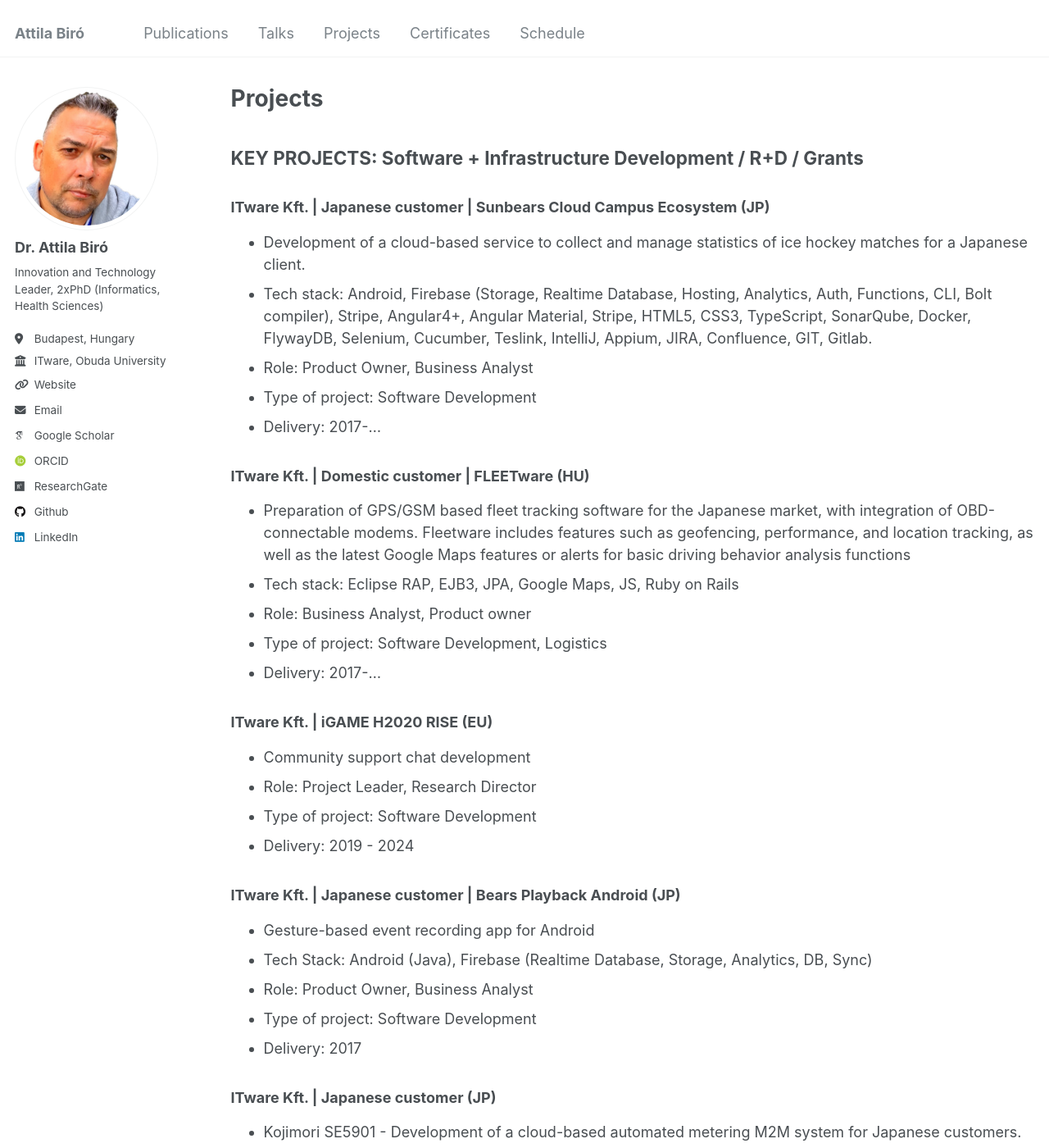
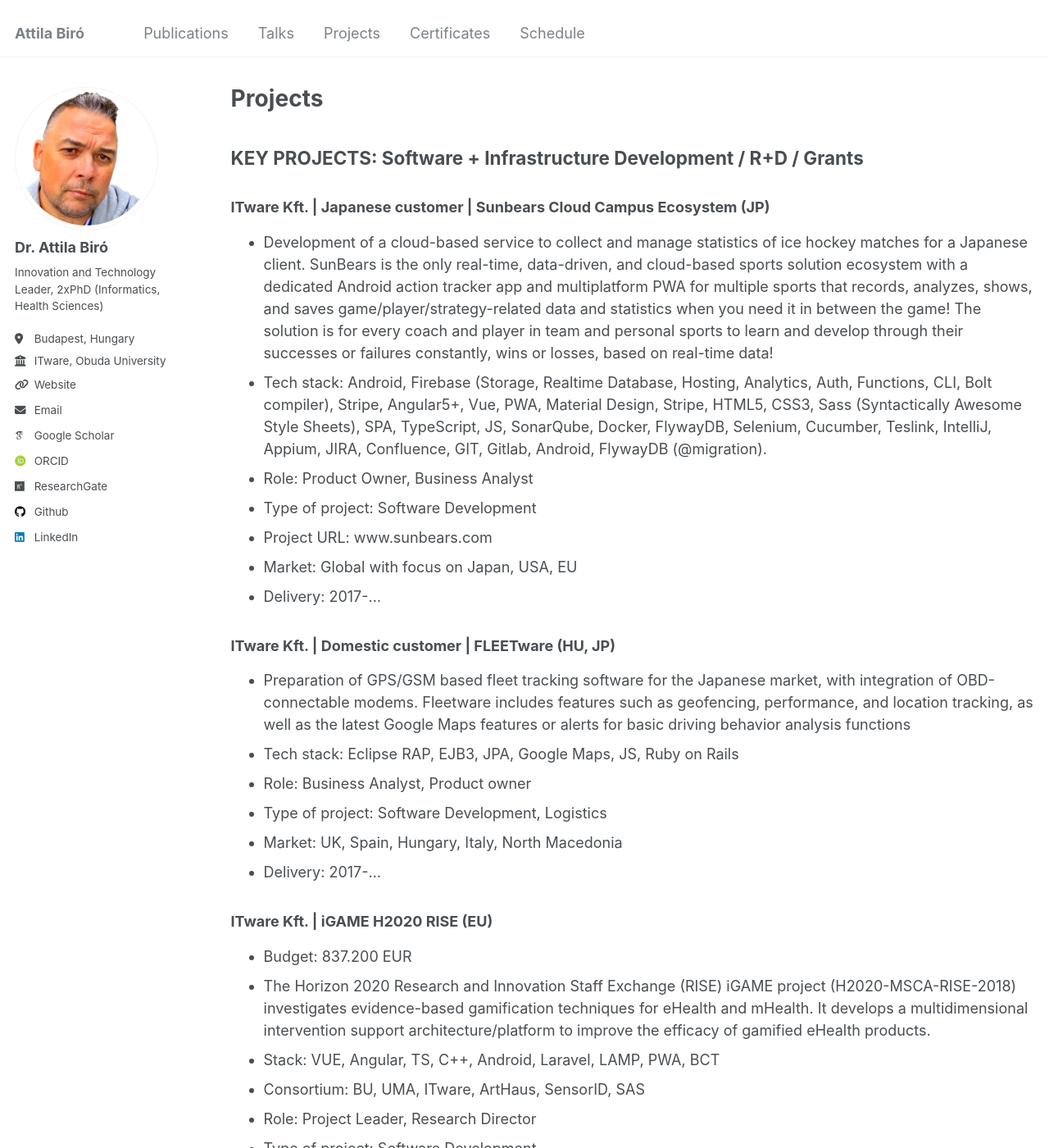
Before and after one commit to biroka/biroka.github.io, a Jekyll site: the page built from _pages/projects.md, in a window 1280 px wide and 1400 px high. Shown: the whole window at 82% size. Built offline with Jekyll 4.4.1, drawn with Linux system fonts in a browser that asks for light colours; some web fonts are replaced; some of the changed text lies outside the part shown.

Commit message:
Update projects.md

```diff
--- a/_pages/projects.md
+++ b/_pages/projects.md
@@ -8,21 +8,27 @@ author_profile: true
 ## KEY PROJECTS: Software + Infrastructure Development / R+D / Grants
 
 ### ITware Kft. | Japanese customer | Sunbears Cloud Campus Ecosystem (JP)
- * Development of a cloud-based service to collect and manage statistics of ice hockey matches for a Japanese client.
- * Tech stack: Android, Firebase (Storage, Realtime Database, Hosting, Analytics, Auth, Functions, CLI, Bolt compiler), Stripe, Angular4+, Angular Material, Stripe, HTML5, CSS3, TypeScript, SonarQube, Docker, FlywayDB, Selenium, Cucumber, Teslink, IntelliJ, Appium, JIRA, Confluence, GIT, Gitlab.
+ * Development of a cloud-based service to collect and manage statistics of ice hockey matches for a Japanese client. SunBears is the only real-time, data-driven, and cloud-based sports solution ecosystem with a dedicated Android action tracker app and multiplatform PWA for multiple sports that records, analyzes, shows, and saves game/player/strategy-related data and statistics when you need it in between the game! The solution is for every coach and player in team and personal sports to learn and develop through their successes or failures constantly, wins or losses, based on real-time data!
+ * Tech stack: Android, Firebase (Storage, Realtime Database, Hosting, Analytics, Auth, Functions, CLI, Bolt compiler), Stripe, Angular5+, Vue, PWA, Material Design, Stripe, HTML5, CSS3, Sass (Syntactically Awesome Style Sheets), SPA, TypeScript, JS, SonarQube, Docker, FlywayDB, Selenium, Cucumber, Teslink, IntelliJ, Appium, JIRA, Confluence, GIT, Gitlab,  Android, FlywayDB (@migration).
  * Role: Product Owner, Business Analyst
  * Type of project: Software Development
+ * Project URL: www.sunbears.com
+ * Market: Global with focus on Japan, USA, EU
  * Delivery: 2017-...
 
-### ITware Kft. | Domestic customer | FLEETware (HU)
+### ITware Kft. | Domestic customer | FLEETware (HU, JP)
  * Preparation of GPS/GSM based fleet tracking software for the Japanese market, with integration of OBD-connectable modems. Fleetware includes features such as geofencing, performance, and location tracking, as well as the latest Google Maps features or alerts for basic driving behavior analysis functions
  * Tech stack: Eclipse RAP, EJB3, JPA, Google Maps, JS, Ruby on Rails
  * Role: Business Analyst, Product owner
  * Type of project: Software Development, Logistics
+ * Market: UK, Spain, Hungary, Italy, North Macedonia
  * Delivery: 2017-...
 
 ### ITware Kft. | iGAME H2020 RISE (EU)
- * Community support chat development
+ * Budget: 837.200 EUR
+ * The Horizon 2020 Research and Innovation Staff Exchange (RISE) iGAME project (H2020-MSCA-RISE-2018) investigates evidence-based gamification techniques for eHealth and mHealth. It develops a multidimensional intervention support architecture/platform to improve the efficacy of gamified eHealth products.
+ * Stack: VUE, Angular, TS, C++, Android, Laravel, LAMP, PWA, BCT
+ * Consortium: BU, UMA, ITware, ArtHaus, SensorID, SAS
  * Role: Project Leader, Research Director
  * Type of project: Software Development
  * Delivery: 2019 - 2024
@@ -42,10 +48,12 @@ author_profile: true
  * Delivery: 2016
 
 ### ITware Kft. | Ecolane Logistics Systems Redesign (FI, USA)
- * Rewriting the previous user interface of the client's route optimization solution in PHP into Ruby on Rails, and refactoring the backend system in Java.
- * Tech stack: Ruby on Rails (RoR), REST, jQuery, JSON, HTML5, KML, J2EE
+ * Budget: 190.000+ EUR
+ * Ecolane DRT is a cutting edge software solution for the management of demand response transportation which enables better forecasting and planning for transportation services. It can be accessed securely via standard web browsers and incorporates industry-leading tools to most effectively monitor operational processes and resources. Real-time optimization allows for the most efficient scheduling and reporting approach available on the market today. The target of the project is to redesign the current system written in PHP, Java (Tapestry), and Ruby on Rails and to develop the newest version of the web-based dispatch center UI of Ecolane DRT with Ruby on Rails (RoR) framework. The new solution gains more flexible functionality, and UX will be able to elevate the quality of their customer support and CSI.
+ * Tech stack: Ruby on Rails (RoR), REST, jQuery, JSON, HTML5, KML, J2EE, Java, Selenium, Gherkin, Cucumber, Testlink, Testrail
  * Role: Project Manager
  * Type of project: Software Development
+ * Market: Finland, USA
  * Delivery: 2015
 
 ### ITware Kft. | Docler CSC (L)
@@ -231,7 +239,9 @@ Delivery: 2014
  * SOMODY - Design and modernization of equipments for building technology, pastry, and kitchen technology (Centrál Kávéház, Budapest) (Somody Kft.) (HU)
 
 ## GRANTS
-* 2024 ITWARE - iGAME H2020 RISE -  cross-country (ES, UK, IT, MK, HU) consortium project (EU)
+* 2024 ITWARE - iGAME H2020 RISE cross-country (ES, UK, IT, MK, HU) consortium project, 837.200 EUR (EU)
+* 2019 ITWARE - VEKOP-2.1.1-15-2016-00137 - Innovatív felhő alapú tesztautomatizálási megoldások fejlesztése az ITware Kft-nél, 36.609.369 HUF (HU)
+* 2019 ITWARE - GINOP 2.1.7-15-2016-01517 - Távoli járműdiagnosztikára épülő innovatív szolgáltatás létrehozása az ITware Kft-nél, 57.049.215 HUF (HU)
 * 2013 ITWARE - GOP 1.3.1-11/A-2011-0125 Multifunkciós, multi-protokol, univerzális, alacsony költségű, nagy megbízhatóságú szenzorhálózati technológia (M3S) fejlesztése KKV-k számára, 182.000 EUR (HU)
 * 2012 GYÓGYSZERFUTÁR - DA_TECH_07 Betegek gyógyszer compliance szintjének eredményességét fejlesztő technológia és szolgáltatás, 229.000 EUR (HU)
 * 2011 ESZM - TIOP 2.1.2-07 Ibrány-Nagyhalászi Kistérségi járóbeteg szakellátó központ kialakítása, 3.397.000 EUR (HU)
```
